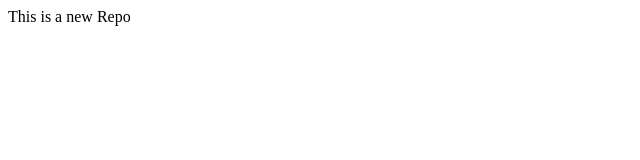
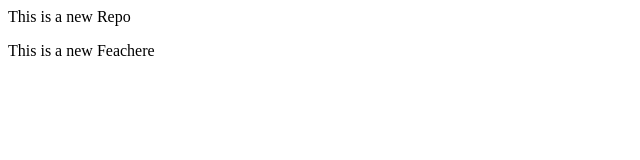
Before and after one commit to Pradeepvishwakarma02/localrepo, a plain HTML site: page index.html in a window 1280 px wide. Shown: the whole page, without its empty margins (0-640 px from the left). Drawn offline with Linux system fonts and the light colour scheme.

Commit message:
Add new Featuere

```diff
--- a/index.html
+++ b/index.html
@@ -1 +1,2 @@
 <p>This is a new Repo</p>
+<p>This is a new Feachere</p>
```
